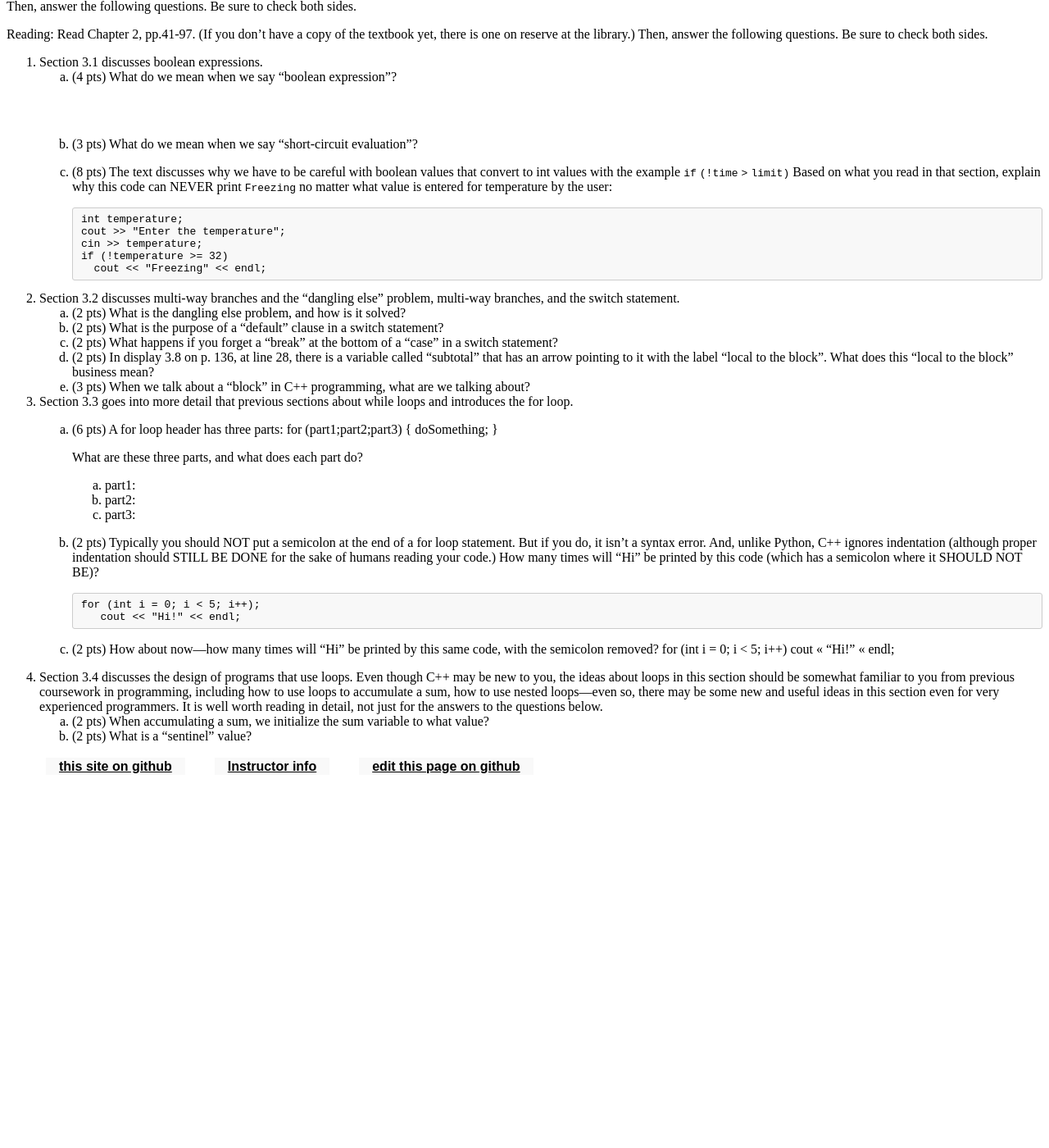
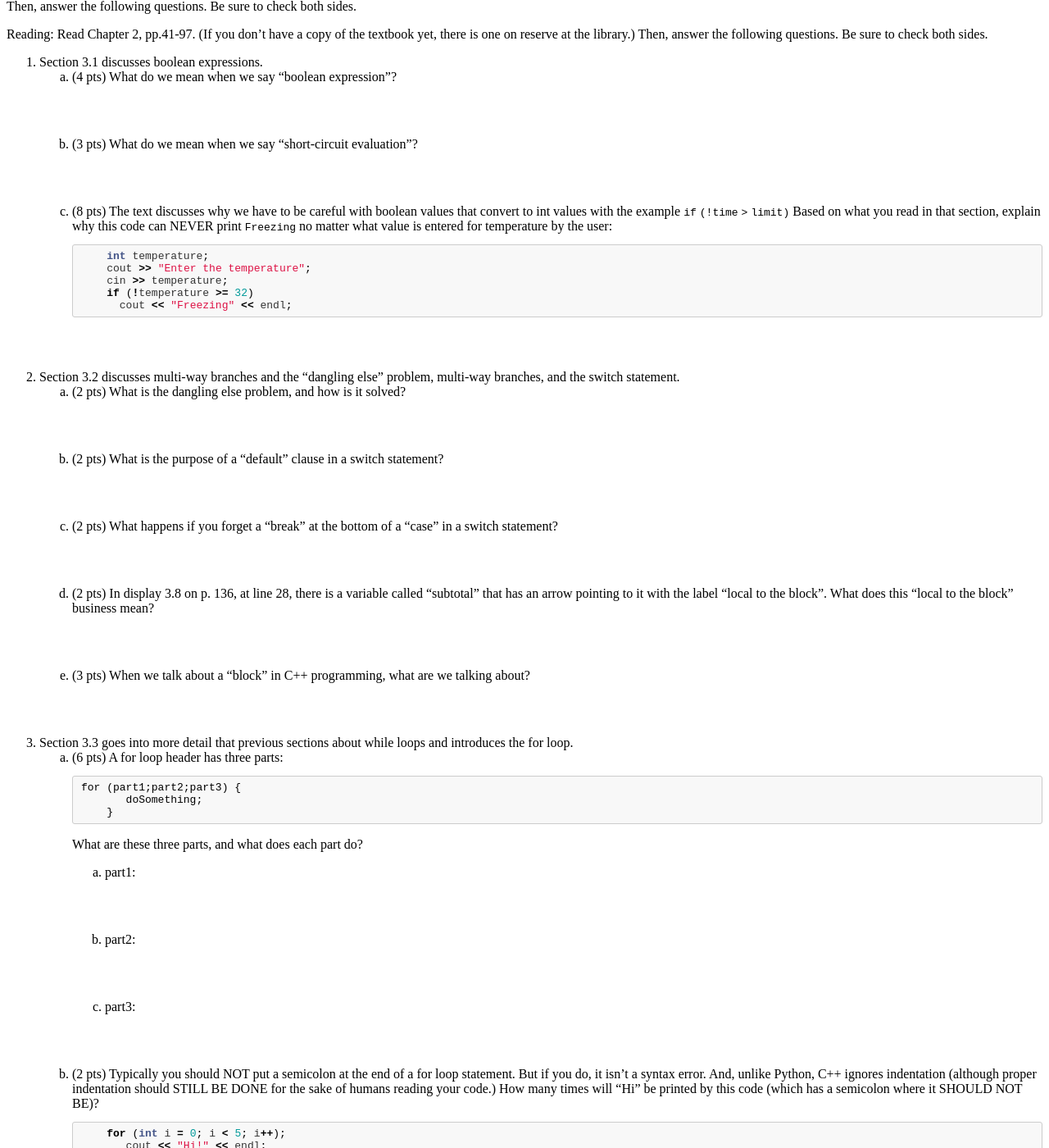
Before and after one commit to ucsb-cs16-s16/https-ucsb-cs16-s17.github.io, a Jekyll site: the page built from _hwk/h02.md, in a window 1280 px wide and 1400 px high, scrolled down 739 px. Shown: the whole window at 82% size. Built offline with Jekyll 4.4.1, drawn with Linux system fonts in a browser that asks for light colours; before the commit the page ends 1695 px from its top, so only the background shows below that; some of the changed text lies outside the part shown.

Commit message:
Update h02.md

````diff
--- a/_hwk/h02.md
+++ b/_hwk/h02.md
@@ -21,45 +21,57 @@ sides.
     1.  (4 pts) What do we mean when we say "boolean expression"?
         <div style="margin-bottom:4em"></div>
     2.  (3 pts) What do we mean when we say "short-circuit evaluation"?
+        <div style="margin-bottom:4em"></div>
     3.  (8 pts) The text discusses why we have to be careful with
         boolean values that convert to int values with the example `if`
         `(!time` `>` `limit)`
         Based on what you read in that section, explain why this code
         can NEVER print `Freezing` no matter what value is entered for
         temperature by the user:
-
+        ```cpp
             int temperature;
             cout >> "Enter the temperature";
             cin >> temperature;
             if (!temperature >= 32)
               cout << "Freezing" << endl;
+        ```
+        <div style="margin-bottom:4em"></div>
 
 3.  Section 3.2 discusses multi-way branches and the "dangling else"
     problem, multi-way branches, and the switch statement.
     1.  (2 pts) What is the dangling else problem, and how is it solved?
+        <div style="margin-bottom:4em"></div>
     2.  (2 pts) What is the purpose of a "default" clause in a switch
         statement?
+        <div style="margin-bottom:4em"></div>
     3.  (2 pts) What happens if you forget a "break" at the bottom of a
         "case" in a switch statement?
+        <div style="margin-bottom:4em"></div>
     4.  (2 pts) In display 3.8 on p. 136, at line 28, there is a
         variable called "subtotal" that has an arrow pointing to it with
         the label "local to the block". What does this "local to the
         block" business mean?
+        <div style="margin-bottom:4em"></div>
     5.  (3 pts) When we talk about a "block" in C++ programming, what
         are we talking about?
+        <div style="margin-bottom:4em"></div>
 
 4.  Section 3.3 goes into more detail that previous sections about while
     loops and introduces the for loop.
     1.  (6 pts) A for loop header has three parts:
-            for (part1;part2;part3) {
+        ```
+        for (part1;part2;part3) {
                doSomething;
             }
-
+        ```
         What are these three parts, and what does each part do?
 
-        -   part1:
-        -   part2:
-        -   part3:
+        *   part1:
+            <div style="margin-bottom:4em"></div>
+        *   part2:
+            <div style="margin-bottom:4em"></div>
+        *   part3:
+            <div style="margin-bottom:4em"></div>
 
     2.  (2 pts) Typically you should NOT put a semicolon at the end of a
         for loop statement. But if you do, it isn't a syntax error. And,
@@ -68,14 +80,19 @@ sides.
         your code.)
         How many times will "Hi" be printed by this code (which has a
         semicolon where it SHOULD NOT BE)?
-
+        ```cpp
             for (int i = 0; i < 5; i++);
                cout << "Hi!" << endl;
+        ```
+            <div style="margin-bottom:4em"></div>
 
     3.  (2 pts) How about now---how many times will "Hi" be printed by
         this same code, with the semicolon removed?
+        ```cpp
             for (int i = 0; i < 5; i++)
                cout << "Hi!" << endl;
+        ```
+            <div style="margin-bottom:4em"></div>
 
 5.  Section 3.4 discusses the design of programs that use loops. Even
     though C++ may be new to you, the ideas about loops in this section
@@ -86,4 +103,6 @@ sides.
     reading in detail, not just for the answers to the questions below.
     1.  (2 pts) When accumulating a sum, we initialize the sum variable
         to what value?
+        <div style="margin-bottom:4em"></div>
+
     2.  (2 pts) What is a "sentinel" value?
````
